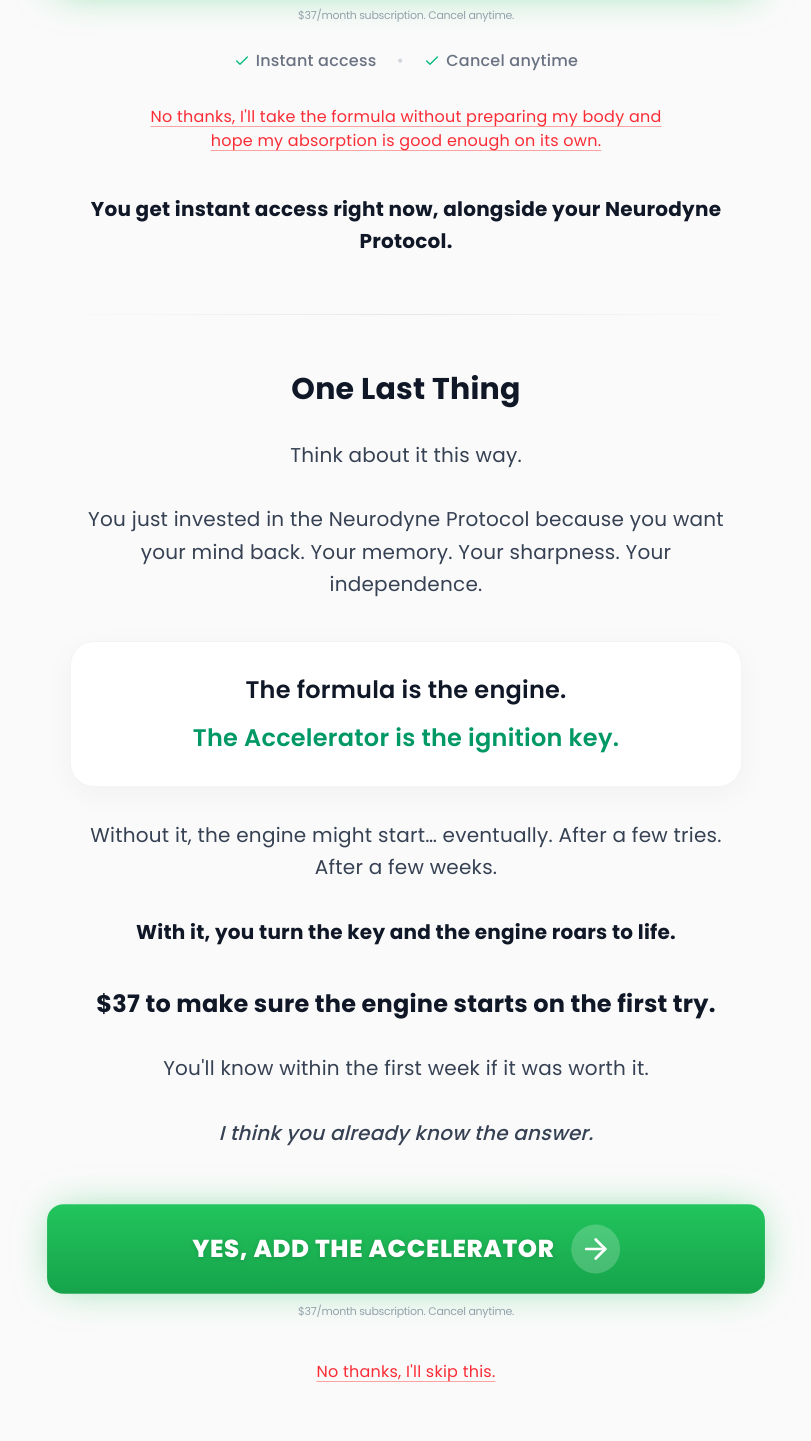
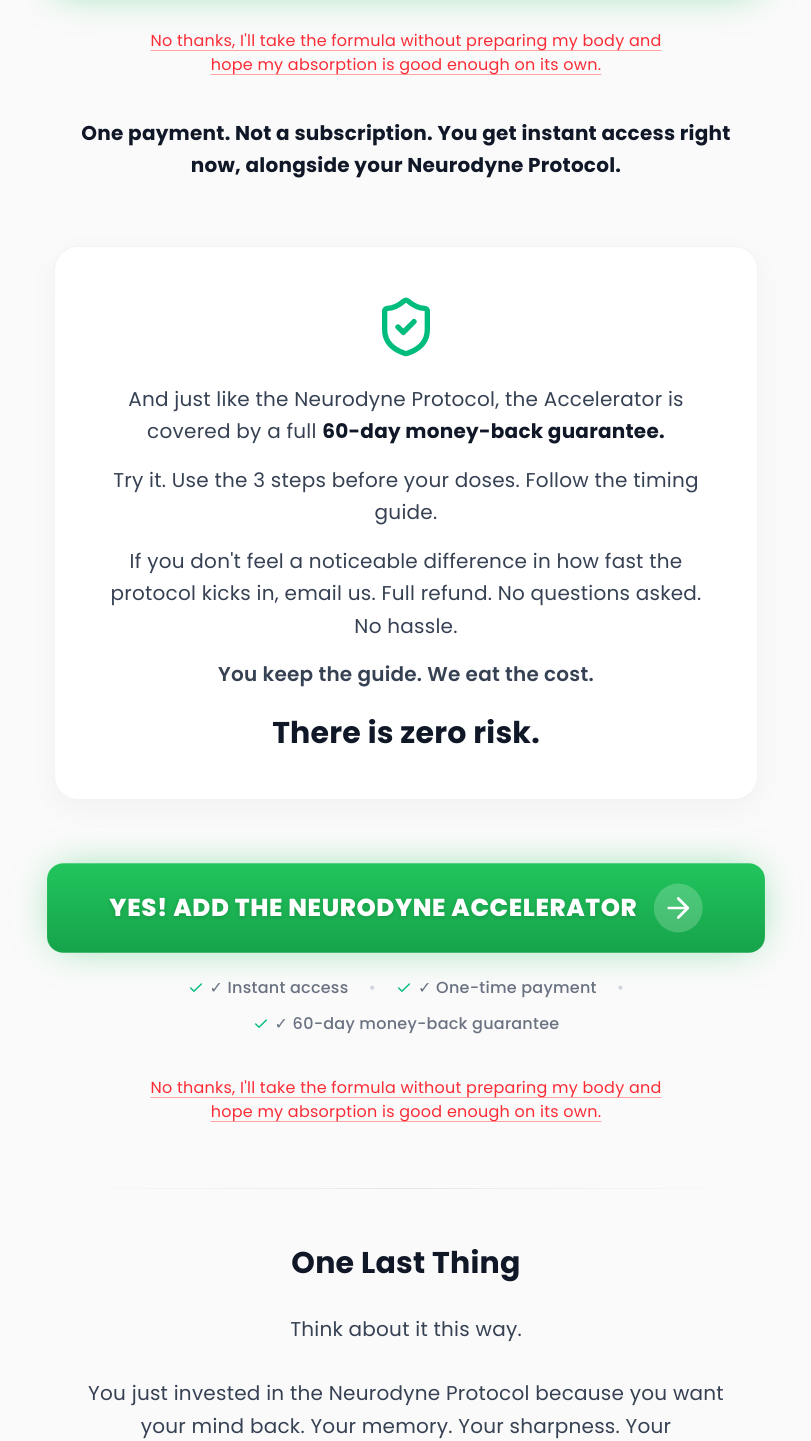
Before and after one commit to gabrielcoragem/Upsell, a React (Vite) app: page / in a window 1280 px wide. Shown: the part 8390-9831 px from the top of the page, without its empty margins (234-1045 px from the left). Built offline with nearby package versions, Linux system fonts and the light colour scheme.

Commit message:
feat: update upsell links and refine handling logic
Update the upsell checkout URL, align fallback behavior, and improve the decline logic to optionally support platform-specific tracking parameters. Clean up legacy DOM manipulation in index.html.

```diff
--- a/index.html
+++ b/index.html
@@ -29,10 +29,6 @@
     <title>Your Order Was Successful! Your Neurodyne Protocol Is Ready</title>
   </head>
   <body>
-    <div style="display:none" aria-hidden="true">
-      <button type="button" onclick="acceptUpsell('https://checkout.kashpay.com.br/u/33a43ce1589ddcbe')"></button>
-      <button type="button" onclick="declineUpsell('https://checkout.kashpay.com.br/u/33a43ce1589ddcbe')"></button>
-    </div>
     <div id="root"></div>
     <script type="module" src="/src/main.tsx"></script>
   </body>
--- a/src/App.tsx
+++ b/src/App.tsx
@@ -1,25 +1,24 @@
-import React, { useEffect } from "react";
-import { Check, Lock, ArrowRight } from "lucide-react";
+import { CheckCircle2, Sparkles, ShieldCheck, Check, Lock, ArrowRight } from "lucide-react";
 import { motion } from "motion/react";
 
-const UPSELL_LINK = 'https://checkout.kashpay.com.br/u/33a43ce1589ddcbe';
-const CHECKOUT_FALLBACK = 'https://checkout.kashpay.com.br/checkout/checkout-1775860375358';
+const UPSELL_LINK = 'https://checkout.kashpay.com.br/u/aa1b0ed2f8cf7970';
+const CHECKOUT_FALLBACK = 'https://checkout.kashpay.com.br/u/aa1b0ed2f8cf7970';
 const DECLINE_LINK = 'https://neuroprime-upsell.vercel.app';
 
-const handleAcceptUpsell = (e?: React.MouseEvent) => {
-  if (e) e.preventDefault();
+const handleAcceptUpsell = (e?: any) => {
+  if (e && e.preventDefault) e.preventDefault();
   const fn = (window as any).acceptUpsell;
-  if (typeof fn === 'function') {
-    fn(UPSELL_LINK);
-    return;
-  }
-  window.location.href = CHECKOUT_FALLBACK;
+  if (typeof fn === 'function') { fn(UPSELL_LINK); return; }
+  window.location.href = UPSELL_LINK;
 };
 
-const handleDeclineUpsell = (e?: React.MouseEvent) => {
-  if (e) e.preventDefault();
+const handleDeclineUpsell = (e?: any) => {
+  const urlParams = new URLSearchParams(window.location.search);
+  const ks = urlParams.get('ks');
   const fn = (window as any).declineUpsell;
-  if (typeof fn === 'function') {
+
+  if (typeof fn === 'function' && ks) {
+    if (e && e.preventDefault) e.preventDefault();
     fn(UPSELL_LINK);
     return;
   }
@@ -28,14 +27,6 @@ const handleDeclineUpsell = (e?: React.MouseEvent) => {
 
 
 export default function App() {
-  useEffect(() => {
-    document.querySelectorAll<HTMLElement>('[data-upsell-accept]').forEach((el) => {
-      el.setAttribute('onclick', `acceptUpsell('${UPSELL_LINK}')`);
-    });
-    document.querySelectorAll<HTMLElement>('[data-upsell-decline]').forEach((el) => {
-      el.setAttribute('onclick', `declineUpsell('${UPSELL_LINK}')`);
-    });
-  }, []);
   return (
     <div className="min-h-screen bg-[#fafafa] font-sans selection:bg-emerald-200 selection:text-emerald-900 pb-16 tracking-[0.015em] overflow-x-hidden">
 
@@ -285,21 +276,20 @@ export default function App() {
         </h3>
 
         <div className="space-y-6 md:space-y-8 text-lg md:text-xl leading-relaxed text-gray-700 text-center">
-          <p>If we sold this separately, it would be $97. And it would be worth every cent, because it could literally double or triple the speed of your results.</p>
-          <p className="font-bold text-gray-900 text-xl md:text-2xl">But you're not paying $97.</p>
+          <p>If we sold this separately, it would be $197. And it would be worth every cent, because it could literally double or triple the speed of your results.</p>
+          <p className="font-bold text-gray-900 text-xl md:text-2xl">But you're not paying $197.</p>
           <p>Because you're seeing this page right now, seconds after your purchase. That tells me you're serious. You're not going to let the protocol sit untouched. You actually want your memory back.</p>
-          <p className="font-medium">So today, exclusively on this page, you can add the Neurodyne Accelerator to your order for just:</p>
+          <p className="font-medium">So today, one time only, on this page only, you can add the Neurodyne Accelerator to your order for just:</p>
 
           <div className="my-10 md:my-12">
             <span className="text-[6rem] md:text-[12rem] leading-none font-extrabold text-transparent bg-clip-text bg-gradient-to-b from-emerald-500 to-emerald-700 tracking-tighter drop-shadow-md">
-              $37
+              $97
             </span>
           </div>
 
           <div className="flex flex-col items-center mt-2 mb-10">
             <motion.button
               type="button"
-              data-upsell-accept="true"
               onClick={handleAcceptUpsell}
               animate={{ scale: [1, 1.02, 1] }}
               transition={{ duration: 2, repeat: Infinity, ease: "easeInOut" }}
@@ -315,27 +305,64 @@ export default function App() {
               </div>
             </motion.button>
 
-            <p className="mt-2.5 text-[11px] text-gray-400 text-center tracking-tight font-normal">
-              $37/month subscription. Cancel anytime.
-            </p>
-
-            <div className="flex flex-wrap justify-center gap-x-5 gap-y-3 mt-6 text-sm md:text-base text-gray-500 font-medium">
-              <span className="flex items-center gap-1.5"><Check className="w-4 h-4 text-emerald-500" /> Instant access</span>
-              <span className="hidden md:inline text-gray-300">•</span>
-              <span className="flex items-center gap-1.5"><Check className="w-4 h-4 text-emerald-500" /> Cancel anytime</span>
-            </div>
-
-            <button
-              type="button"
-              data-upsell-decline="true"
-              onClick={handleDeclineUpsell}
-              className="mt-8 text-sm md:text-base text-red-500 hover:text-red-700 transition-colors max-w-lg text-center underline decoration-red-300 hover:decoration-red-500 underline-offset-4 bg-transparent border-none cursor-pointer p-0"
-            >
+            <a href="https://neuroprime-upsell.vercel.app" onClick={handleDeclineUpsell} className="mt-8 text-sm md:text-base text-red-500 hover:text-red-700 transition-colors max-w-lg text-center underline decoration-red-300 hover:decoration-red-500 underline-offset-4">
               No thanks, I'll take the formula without preparing my body and hope my absorption is good enough on its own.
-            </button>
+            </a>
           </div>
 
-          <p className="font-bold text-gray-900">You get instant access right now, alongside your Neurodyne Protocol.</p>
+          <p className="font-bold text-gray-900">One payment. Not a subscription. You get instant access right now, alongside your Neurodyne Protocol.</p>
+        </div>
+
+        {/* Guarantee */}
+        <div className="flex flex-col items-center text-center bg-white border border-gray-100 shadow-[0_8px_30px_rgb(0,0,0,0.04)] rounded-3xl p-8 md:p-12 my-12 md:my-16">
+          <ShieldCheck className="w-16 h-16 text-emerald-500 mb-6" />
+          <p className="text-lg md:text-xl text-gray-700 leading-relaxed mb-4">
+            And just like the Neurodyne Protocol, the Accelerator is covered by a full <strong className="text-gray-900">60-day money-back guarantee.</strong>
+          </p>
+          <p className="text-lg md:text-xl text-gray-700 leading-relaxed mb-4">
+            Try it. Use the 3 steps before your doses. Follow the timing guide.
+          </p>
+          <p className="text-lg md:text-xl text-gray-700 leading-relaxed mb-4">
+            If you don't feel a noticeable difference in how fast the protocol kicks in, email us. Full refund. No questions asked. No hassle.
+          </p>
+          <p className="text-lg md:text-xl text-gray-700 leading-relaxed font-semibold mb-6">
+            You keep the guide. We eat the cost.
+          </p>
+          <p className="text-2xl md:text-3xl font-bold text-gray-900">
+            There is zero risk.
+          </p>
+        </div>
+
+        {/* CTA 1 */}
+        <div className="flex flex-col items-center mt-12 mb-16">
+          <motion.button
+            type="button"
+            onClick={handleAcceptUpsell}
+            animate={{ scale: [1, 1.02, 1] }}
+            transition={{ duration: 2, repeat: Infinity, ease: "easeInOut" }}
+            whileHover={{ scale: 1.05, y: -4, boxShadow: "0 25px 30px -5px rgba(34, 197, 94, 0.5), 0 10px 15px -3px rgba(34, 197, 94, 0.3)" }}
+            whileTap={{ scale: 0.98 }}
+            className="w-full bg-gradient-to-b from-[#22C55E] to-[#16a34a] text-white py-4 md:py-5 px-6 rounded-2xl shadow-[0_0_40px_-10px_rgba(34,197,94,0.6)] flex items-center justify-center gap-4 group cursor-pointer border-none"
+          >
+            <div className="flex flex-col items-center text-center">
+              <span className="text-xl md:text-2xl font-extrabold tracking-wide uppercase drop-shadow-sm">YES! Add the Neurodyne Accelerator</span>
+            </div>
+            <div className="bg-white/20 p-2 rounded-full group-hover:bg-white/30 transition-colors">
+              <ArrowRight className="w-6 h-6 md:w-8 md:h-8 text-white" />
+            </div>
+          </motion.button>
+
+          <div className="flex flex-wrap justify-center gap-x-5 gap-y-3 mt-6 text-sm md:text-base text-gray-500 font-medium">
+            <span className="flex items-center gap-1.5"><Check className="w-4 h-4 text-emerald-500" /> ✓ Instant access</span>
+            <span className="hidden md:inline text-gray-300">•</span>
+            <span className="flex items-center gap-1.5"><Check className="w-4 h-4 text-emerald-500" /> ✓ One-time payment</span>
+            <span className="hidden md:inline text-gray-300">•</span>
+            <span className="flex items-center gap-1.5"><Check className="w-4 h-4 text-emerald-500" /> ✓ 60-day money-back guarantee</span>
+          </div>
+
+          <a href="https://neuroprime-upsell.vercel.app" onClick={handleDeclineUpsell} className="mt-10 text-sm md:text-base text-red-500 hover:text-red-700 transition-colors max-w-lg text-center underline decoration-red-300 hover:decoration-red-500 underline-offset-4">
+            No thanks, I'll take the formula without preparing my body and hope my absorption is good enough on its own.
+          </a>
         </div>
 
         <div className="w-full h-px bg-gradient-to-r from-transparent via-gray-200 to-transparent my-10 md:my-14"></div>
@@ -356,7 +383,7 @@ export default function App() {
 
           <p>Without it, the engine might start… eventually. After a few tries. After a few weeks.</p>
           <p className="font-bold text-gray-900">With it, you turn the key and the engine roars to life.</p>
-          <p className="text-xl md:text-2xl font-bold text-gray-900 mt-10">$37 to make sure the engine starts on the first try.</p>
+          <p className="text-xl md:text-2xl font-bold text-gray-900 mt-10">$97 to make sure the engine starts on the first try.</p>
           <p>You'll know within the first week if it was worth it.</p>
           <p className="font-medium italic mt-6">I think you already know the answer.</p>
         </div>
@@ -365,7 +392,6 @@ export default function App() {
         <div className="flex flex-col items-center mt-14 mb-24">
           <motion.button
             type="button"
-            data-upsell-accept="true"
             onClick={handleAcceptUpsell}
             animate={{ scale: [1, 1.02, 1] }}
             transition={{ duration: 2, repeat: Infinity, ease: "easeInOut" }}
@@ -381,18 +407,9 @@ export default function App() {
             </div>
           </motion.button>
 
-          <p className="mt-2.5 text-[11px] text-gray-400 text-center tracking-tight font-normal">
-            $37/month subscription. Cancel anytime.
-          </p>
-
-          <button
-            type="button"
-            data-upsell-decline="true"
-            onClick={handleDeclineUpsell}
-            className="mt-10 text-sm md:text-base text-red-500 hover:text-red-700 transition-colors underline decoration-red-300 hover:decoration-red-500 underline-offset-4 bg-transparent border-none cursor-pointer p-0"
-          >
+          <a href="https://neuroprime-upsell.vercel.app" onClick={handleDeclineUpsell} className="mt-10 text-sm md:text-base text-red-500 hover:text-red-700 transition-colors underline decoration-red-300 hover:decoration-red-500 underline-offset-4">
             No thanks, I'll skip this.
-          </button>
+          </a>
         </div>
 
         {/* Disclaimer */}
```
